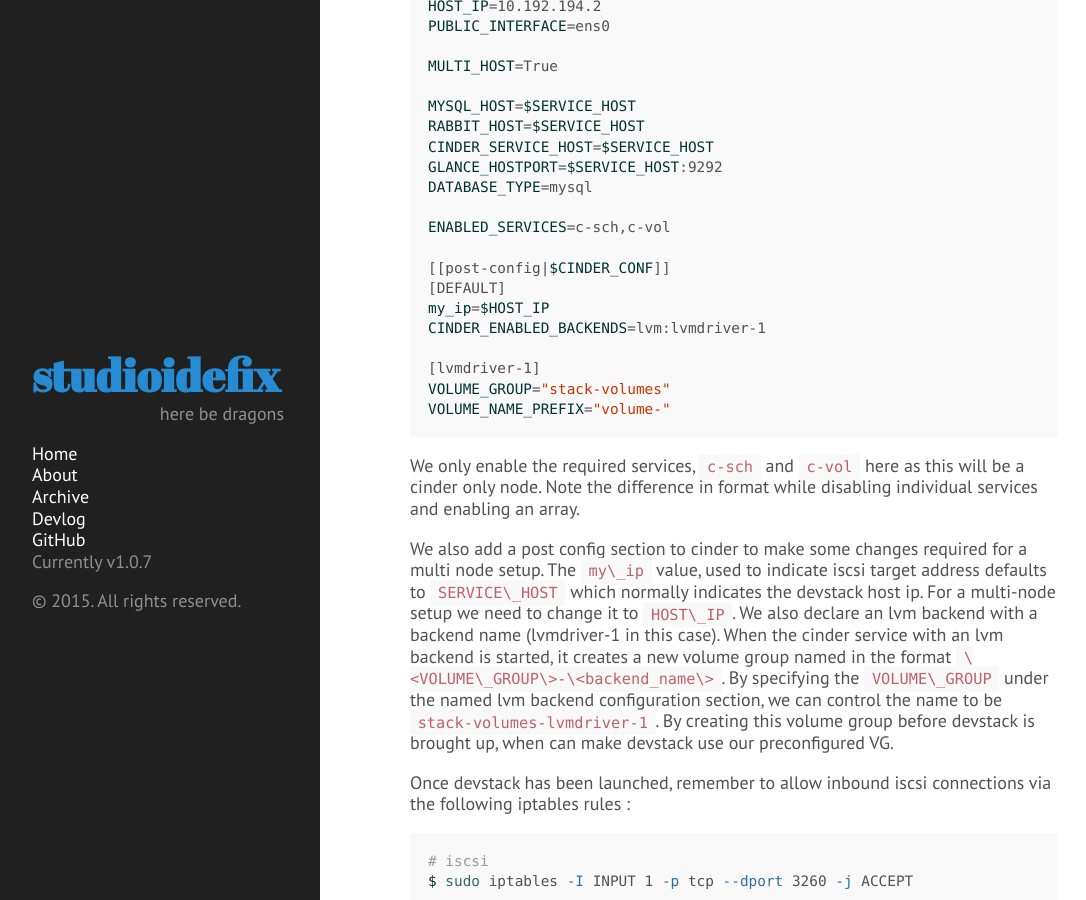
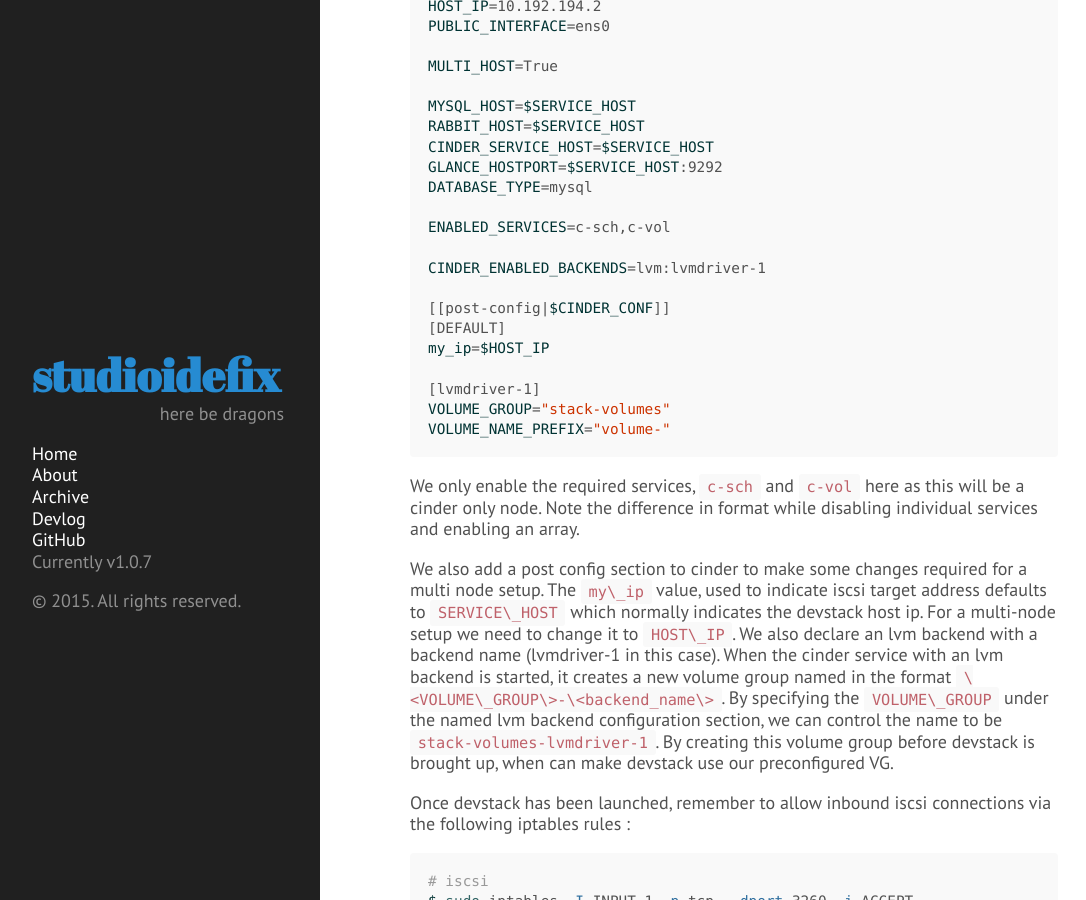
Before and after one commit to anish/anish.github.io, a Jekyll site: the page built from _posts/2015-06-12-devstack-multihost.md, in a window 1280 px wide and 900 px high, scrolled down 1703 px. Shown: the whole window, without its empty margins (4-1090 px from the left). Built offline with Jekyll 4.4.1, drawn with Linux system fonts in a browser that asks for light colours; Markdown is read by kramdown in place of the engine named in the settings; comment, search, counter and statistics services are not loaded.

```diff
--- a/_posts/2015-06-12-devstack-multihost.md
+++ b/_posts/2015-06-12-devstack-multihost.md
@@ -80,10 +80,11 @@ DATABASE_TYPE=mysql
 
 ENABLED_SERVICES=c-sch,c-vol
 
+CINDER_ENABLED_BACKENDS=lvm:lvmdriver-1
+
 [[post-config|$CINDER_CONF]]
 [DEFAULT]
 my_ip=$HOST_IP
-CINDER_ENABLED_BACKENDS=lvm:lvmdriver-1
 
 [lvmdriver-1]
 VOLUME_GROUP="stack-volumes"
```
